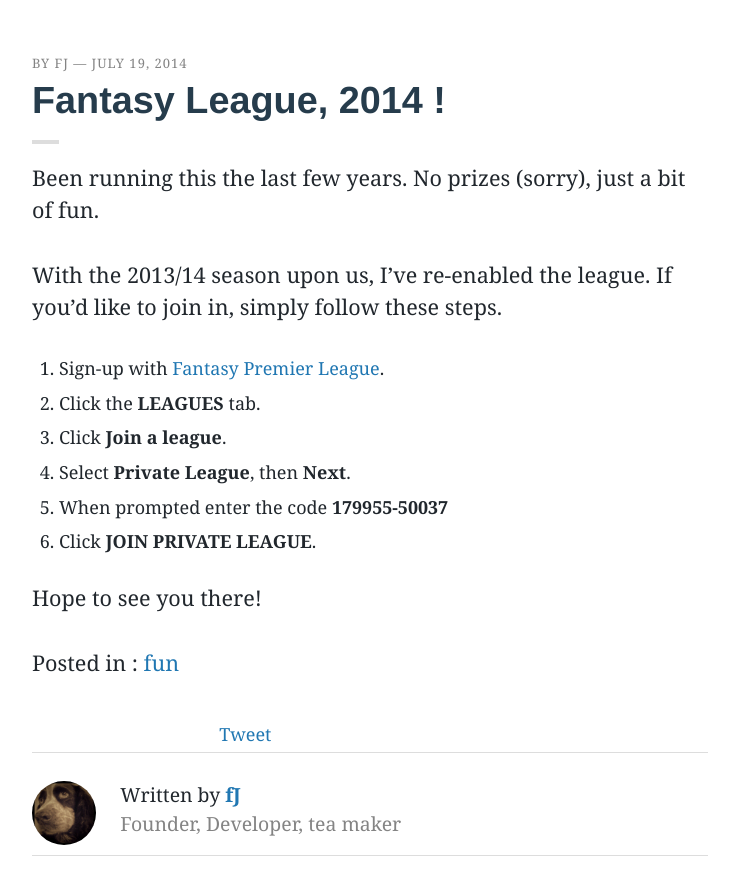
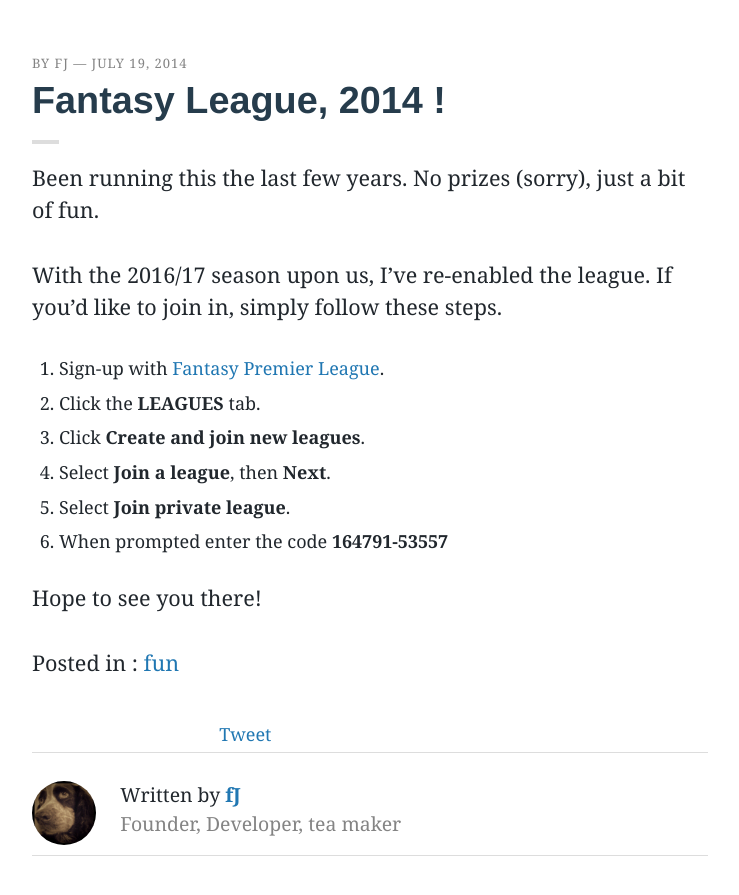
Before and after one commit to toepoke/toepoke.github.io, a Jekyll site: the page built from _posts/2014/2014-07-20-fantasy-league-2014.md, in a window 1280 px wide and 900 px high, scrolled down 530 px. Shown: the top 895 px of the window, without its empty margins (270-1009 px from the left). Built offline with Jekyll 4.4.1, drawn with Linux system fonts in a browser that asks for light colours; nearby versions of some CDN libraries; some web fonts are replaced; comment, search, counter and statistics services are not loaded.

Commit message:
Updated with new code.

```diff
--- a/_posts/2014/2014-07-20-fantasy-league-2014.md
+++ b/_posts/2014/2014-07-20-fantasy-league-2014.md
@@ -20,13 +20,13 @@ author:
 
 Been running this the last few years.  No prizes (sorry), just a bit of fun.
 
-With the 2013/14 season upon us, I've re-enabled the league.  If you’d like to join in, simply follow these steps.
+With the 2016/17 season upon us, I've re-enabled the league.  If you’d like to join in, simply follow these steps.
 
 1. Sign-up with [Fantasy Premier League](http://fantasy.premierleague.com).
 2. Click the **LEAGUES** tab.
-3. Click **Join a league**.
-4. Select **Private League**, then **Next**.
-5. When prompted enter the code **179955-50037**
-6. Click **JOIN PRIVATE LEAGUE**.
+3. Click **Create and join new leagues**.
+4. Select **Join a league**, then **Next**.
+5. Select **Join private league**.
+6. When prompted enter the code **164791-53557**
 
 Hope to see you there!
```
